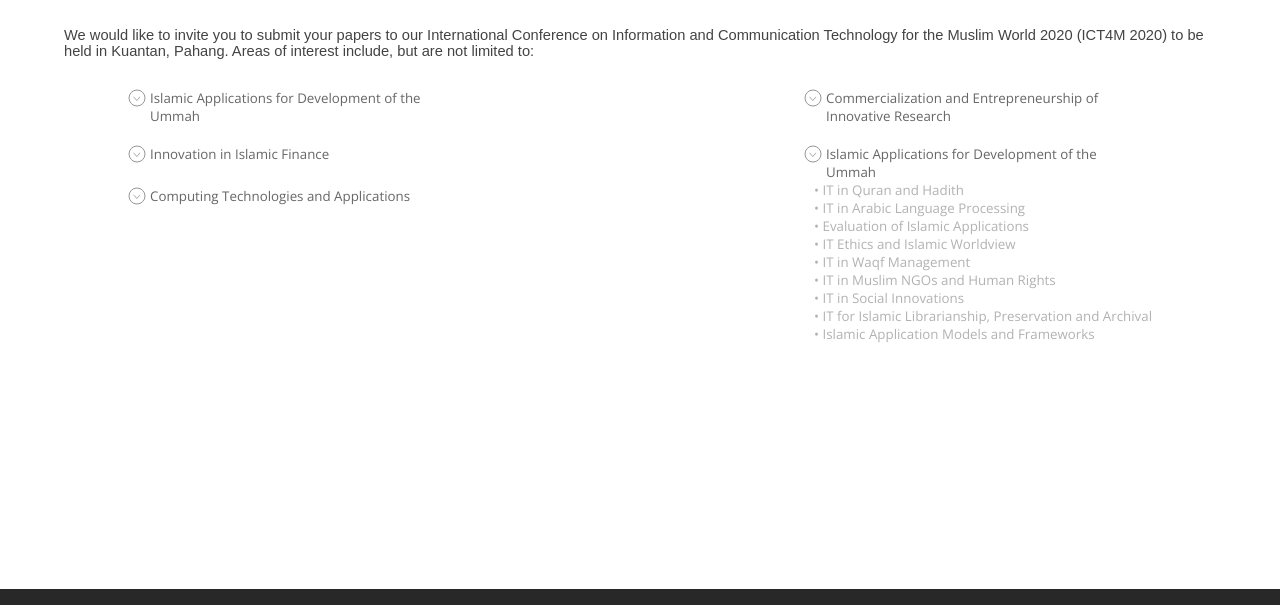
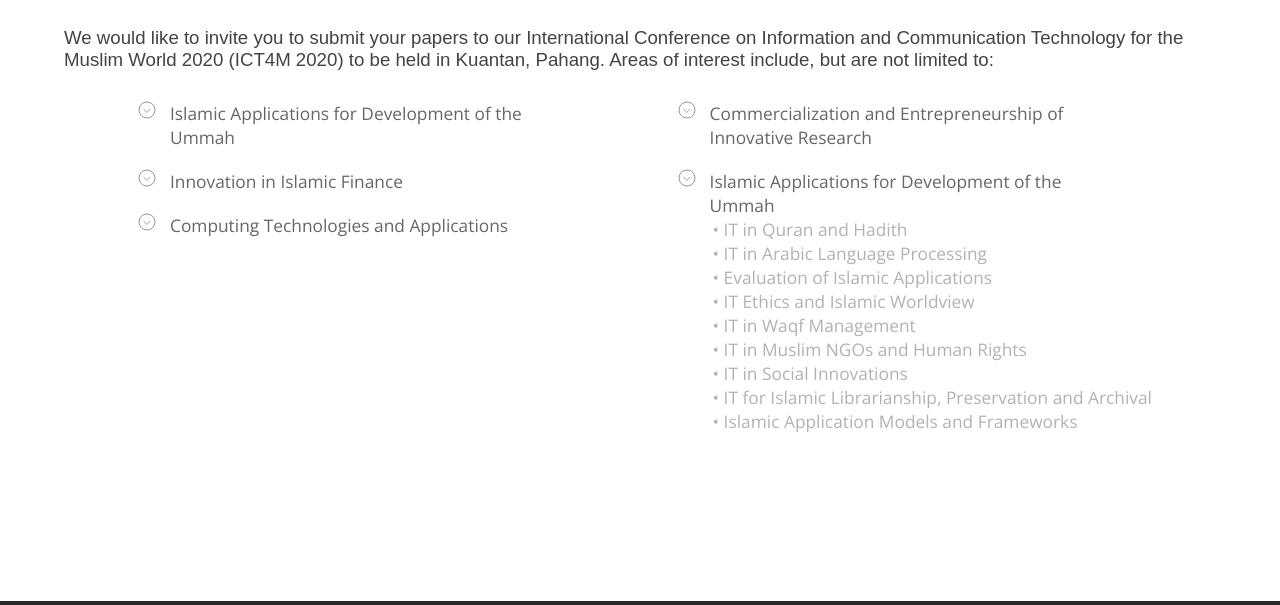
Before and after one commit to 1722279/Project-Web, a plain HTML site: page callforpapers.html in a window 1280 px wide. Shown: the part 195-800 px from the top of the page. Drawn offline with nearby package versions, Linux system fonts and the light colour scheme.

Commit message:
css: cfp: increase font size

```diff
--- a/css/cfp.css
+++ b/css/cfp.css
@@ -26,7 +26,7 @@
     text-align: left;
     text-decoration: none;
     font-family: 'Nunitor', sans-serif;
-    font-size: 11.0pt;
+    font-size: 14.0pt;
     margin: 10px 5%;
 }
 
@@ -39,28 +39,28 @@
     margin: 20px 0px;
 }
 
-.collapsed svg {
+.collapsed img {
     display: inline-block;
     vertical-align: top;
-    margin: 0px 4px;
+    margin: 0px 10px;
 }
 
 .topictitle {
-    width: 310px;
+    width: 400px;
     color: #666666;
     text-align: left;
     text-decoration: none;
     font-family: 'Open Sans', sans-serif;
-    font-size: 10.0pt;
+    font-size: 13.0pt;
     display: inline-block;
-    vertical-align: top;
+    vertical-align: middle;
 }
 
-.collapsable span {
+.collapsable {
     color: #B2B2B2;
     text-align: left;
     text-decoration: none;
     font-family: 'Open Sans', sans-serif;
-    font-size: 10.0pt;
-    padding-left: 10px;
+    font-size: 13.0pt;
+    margin-left: 45px;
 }
```
